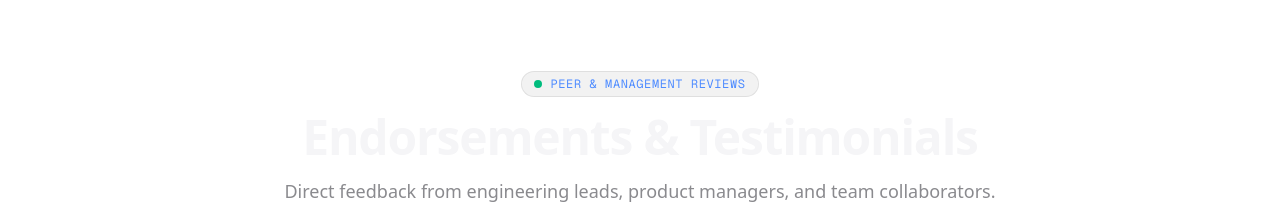
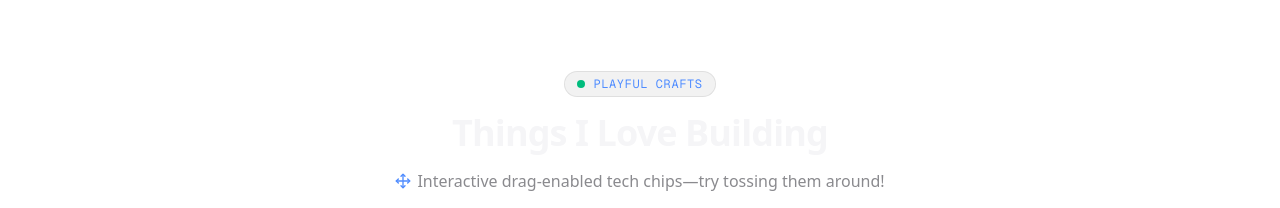
Before and after one commit to guruvishnuk/guruvishnu-portfolio, a React (Vite) app: page / in a window 1280 px wide. Shown: the part 11789-11997 px from the top of the page. Built offline with nearby package versions, Linux system fonts and the light colour scheme; no server answers.

Commit message:
remove: Endorsements & Testimonials placeholder section

```diff
--- a/src/App.tsx
+++ b/src/App.tsx
@@ -11,7 +11,6 @@ import { PhilosophyGrid } from './components/philosophy/PhilosophyGrid';
 import { ComponentPlayground } from './components/playground/ComponentPlayground';
 import { GithubDashboard } from './components/github/GithubDashboard';
 import { BlogSection } from './components/blog/BlogSection';
-import { TestimonialsPlaceholder } from './components/testimonials/TestimonialsPlaceholder';
 import { TagCloud } from './components/tags/TagCloud';
 import { HireMeFlow } from './components/process/HireMeFlow';
 import { ContactControlPanel } from './components/contact/ContactControlPanel';
@@ -30,7 +29,6 @@ export function App() {
       <ComponentPlayground />
       <GithubDashboard />
       <BlogSection />
-      <TestimonialsPlaceholder />
       <TagCloud />
       <HireMeFlow />
       <ContactControlPanel />
```
